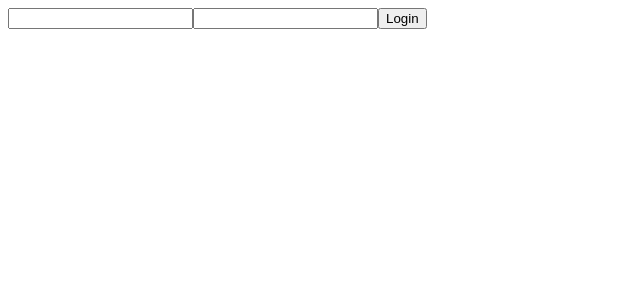
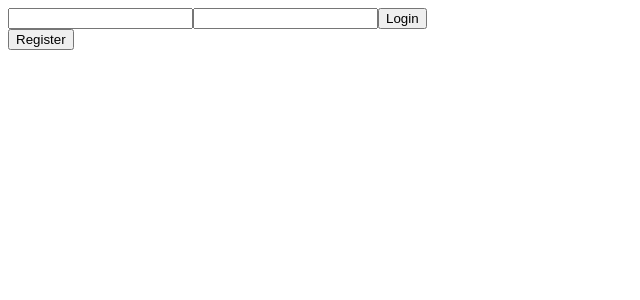
Before and after one commit to scdekov/weather-dashboard, a React app: page / in a window 1280 px wide. Shown: the top 300 px of the page, without its empty margins (0-640 px from the left). Built offline with nearby package versions, Linux system fonts and the light colour scheme; the HTML template or start-up script is replaced by a standard one.

Commit message:
Add register basic UI

```diff
--- a/app/src/components/Auth.jsx
+++ b/app/src/components/Auth.jsx
@@ -1,13 +1,14 @@
 import React, { useState } from 'react';
 import axios from 'axios';
+import { API_URL } from '../config';
 
-export const Auth = ({ setAuthenticated }) => {
+const Login = ({ setAuthenticated }) => {
   const [username, setUsername] = useState('');
   const [password, setPassword] = useState('');
 
   const handleLogin = async e => {
     e.preventDefault();
-    const resp = await axios.post('http://localhost:3000/api/v1/login', { username, password });
+    const resp = await axios.post(`${API_URL}/login`, { username, password });
     if (resp.status === 200) {
       setAuthenticated(true);
     }
@@ -23,3 +24,43 @@ export const Auth = ({ setAuthenticated }) => {
     </div>
   );
 };
+
+const Register = ({ onRegisterSuccess }) => {
+  const [username, setUsername] = useState('');
+  const [password, setPassword] = useState('');
+
+  const handleRegister = async e => {
+    e.preventDefault();
+    const resp = await axios.post(`${API_URL}/register`, { username, password });
+    if (resp.status === 200) {
+      onRegisterSuccess();
+    }
+  };
+
+  return (
+    <div>
+      <form onSubmit={handleRegister}>
+        <input type="text" onChange={e => setUsername(e.target.value)} value={username}/>
+        <input type="password" onChange={e => setPassword(e.target.value)} value={password}/>
+        <input type="submit" value="Register"/>
+      </form>
+    </div>
+  );
+};
+
+export const Auth = ({ setAuthenticated }) => {
+  const [activePage, setActivePage] = useState('login');
+
+  return (
+    <div>
+      {
+        activePage === 'login' ?
+        <div>
+          <Login setAuthenticated={setAuthenticated}/>
+          <button onClick={() => setActivePage('register')}>Register</button>
+        </div>:
+        <Register onRegisterSuccess={() => setActivePage('login')}/>
+      }
+    </div>
+  );
+};
--- /dev/null
+++ b/app/src/config.js
@@ -0,0 +1 @@
+export const API_URL = 'http://localhost:3000/api/v1';
```
